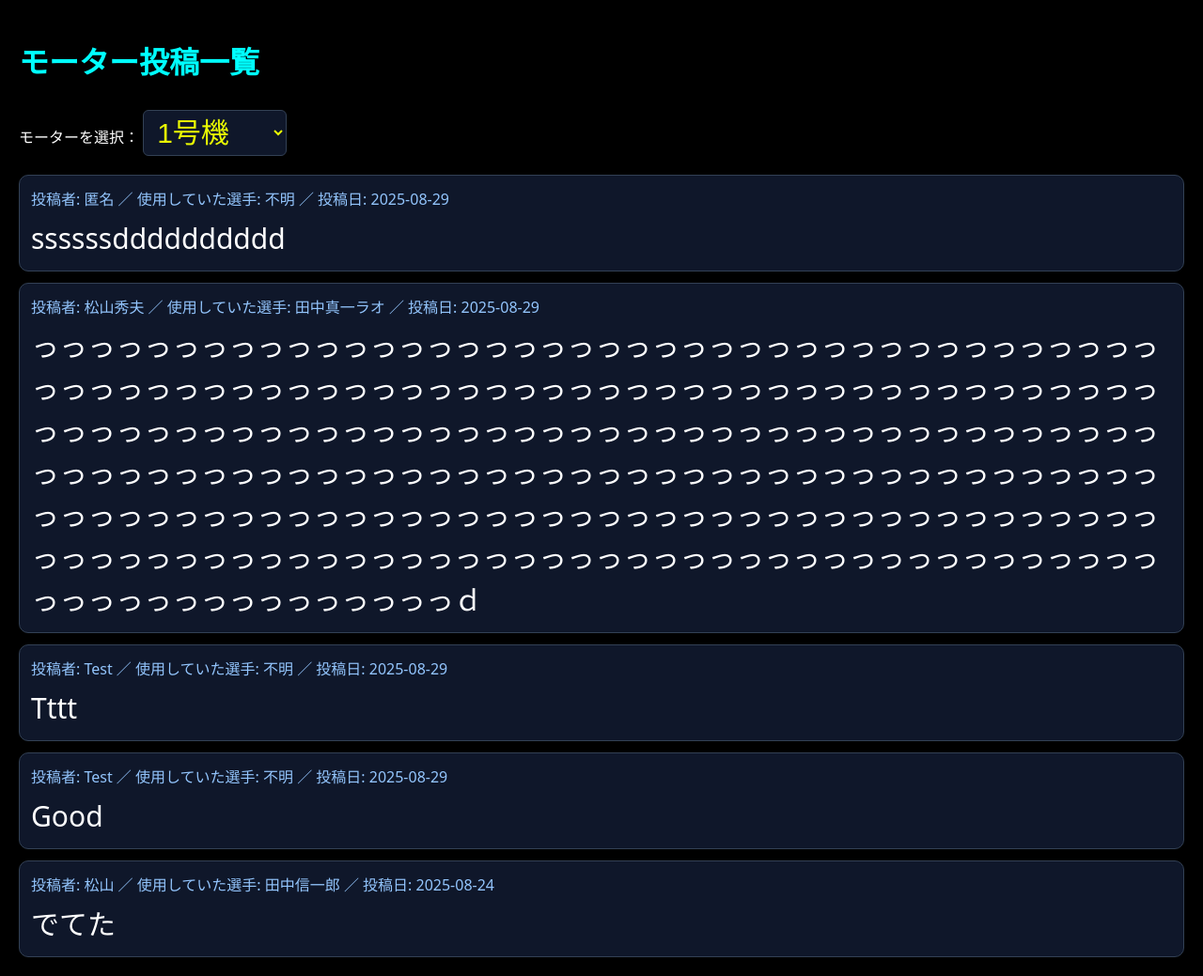
After one commit to hideonSOS/Website, a Django app: page /website/machines/1/ in a window 1280 px wide. The commit adds this page. Shown: the whole page at 94% size. Run offline with Django 5.2, Linux system fonts and the light colour scheme; data comes from the database, SQL or seed files in the repository; both versions use the stored data as it was after the commit.

Commit message:
モーター情報について一覧表示可能に

```diff
--- /dev/null
+++ b/website/templates/motor_comments_detail.html
@@ -0,0 +1,146 @@
+<!DOCTYPE html>
+<html lang="ja">
+<head>
+  <meta charset="UTF-8">
+  <title>◯号機 投稿一覧</title>
+  <style>
+    body {
+      background: #000;
+      color: #fff;
+      font-family: system-ui, sans-serif;
+      margin: 0;
+      padding: 20px;
+    }
+    h1 {
+      color: #0ff;
+      margin-bottom: 30px;
+    }
+    .controls {
+      margin-bottom: 20px;
+    }
+    select {
+      padding: 6px 10px;
+      border-radius: 6px;
+      border: 1px solid #334155;
+      background: #0f172a;
+      color: #eafb02;
+      font-size:30px;
+    }
+    .post-list {
+      display: flex;
+      flex-direction: column;
+      gap: 12px;
+    }
+    .post-card {
+      background: #0f172a;
+      border: 1px solid #334155;
+      border-radius: 10px;
+      padding: 12px;
+    }
+    .meta {
+      font-size: 16px;
+      color: #93c5fd;
+      margin-bottom: 8px;
+      white-space: normal;   /* ← 改行を許可 */
+      word-break: break-word; /* ← 長い単語も折り返す */
+      overflow-wrap: break-word; /* こちらも保険 */
+    }
+    .content {
+      font-size: 30px;
+      line-height: 1.5;
+      white-space: pre-wrap;
+    }
+  </style>
+</head>
+<body>
+  <h1>モーター投稿一覧</h1>
+
+  <!-- 号機を選ぶUI -->
+  <div class="controls">
+    <label for="machineSelect">モーターを選択：</label>
+    <select id="machineSelect"></select>
+  </div>
+
+  <div id="output">モーターを選択してください</div>
+
+  <script>
+    const API_BASE = "/website/api/machines";
+    const machineNo = {{ machine_no }};   // ← Djangoから埋め込まれる
+    // ====== fetchPosts ======
+    async function fetchPosts(machineNo){
+      try{
+        const res = await fetch(`${API_BASE}/${machineNo}/posts`, {
+          cache:"no-store",
+          credentials:"same-origin"
+        });
+        if(res.ok){
+          return await res.json();
+        }
+        console.error("GET failed:", res.status, await res.text());
+      }catch(e){
+        console.error("GET error:", e);
+      }
+      return [];
+    }
+
+    // ====== 画面に表示 ======
+    async function renderPosts(machineNo){
+      const output = document.getElementById("output");
+      const posts = await fetchPosts(machineNo);
+
+      if(posts.length === 0){
+        output.textContent = "投稿はありません";
+      }else{
+        const sorted = posts.slice().sort((a, b) =>
+          new Date(b.created_at) - new Date(a.created_at)
+        );
+
+        const list = document.createElement("div");
+        list.className = "post-list";
+
+        sorted.forEach(p => {
+          const card = document.createElement("div");
+          card.className = "post-card";
+
+          const meta = document.createElement("div");
+          meta.className = "meta";
+          meta.textContent = `投稿者: ${p.author || "匿名"} ／ 使用していた選手: ${p.racer || "不明"} ／ 投稿日: ${p.scheduled_at || "未設定"}`;
+
+          const content = document.createElement("div");
+          content.className = "content";
+          content.textContent = p.content || "";
+
+          card.appendChild(meta);
+          card.appendChild(content);
+          list.appendChild(card);
+        });
+
+        output.innerHTML = "";
+        output.appendChild(list);
+      }
+    }
+
+    // ====== 初期化（セレクトボックスに1～100号機を追加） ======
+    function initMachineSelect(){
+      const select = document.getElementById("machineSelect");
+      for(let i=1; i<=100; i++){
+        const opt = document.createElement("option");
+        opt.value = i;
+        opt.textContent = `${i}号機`;
+        select.appendChild(opt);
+      }
+      // デフォルトで1号機を選択
+      select.value = machineNo;
+      renderPosts(machineNo);
+
+      // 選択変更時に再描画
+      select.addEventListener("change", (e)=>{
+        const machineNo = e.target.value;
+        renderPosts(machineNo);
+      });
+    }
+
+    initMachineSelect();
+  </script>
+</body>
+</html>
--- a/website/urls.py
+++ b/website/urls.py
@@ -6,7 +6,10 @@ from .views import (
     Motor_Comments,
     MotorCommentListCreateAPI,
     MotorCommentDetailAPI,
+    MotorCommentDetailView,
 )
+from django.http import HttpResponseNotFound
+
 
 app_name = 'website'
 
@@ -27,4 +30,9 @@ urlpatterns = [
 
     # ←← これ（/<pk>/delete）は “POST フォールバック”
     path("api/machines/<int:machine_no>/posts/<int:pk>/delete", MotorCommentDetailAPI.as_view(),name="motor_post_delete_api"),
+
+    # 一覧表示するページで、自動的にjavascriptのfetchが走ります。
+    path("machines/<int:machine_no>/", MotorCommentDetailView.as_view(), name="motor_comments_detail"),
+
+    path("machines/", lambda request: HttpResponseNotFound()),
 ]
--- a/website/views.py
+++ b/website/views.py
@@ -8,7 +8,7 @@ from .models import Post, MotorComment
 from .forms import PostForm
 from django.views import View
 from .scrape1 import scrape
-from django.http import JsonResponse, HttpResponseBadRequest, HttpResponseNotAllowed, HttpResponse
+from django.http import JsonResponse, HttpResponseBadRequest, HttpResponseNotAllowed, HttpResponse,HttpResponseNotFound
 import json
 from datetime import date
 from django.shortcuts import get_object_or_404
@@ -37,7 +37,7 @@ class CalcTokutenView(TemplateView):
             context["chart_values"] = df["得点率"].tolist() # 縦棒の値
             return context
         except:
-            print('読み込まれました')
+            #print('読み込まれました')
             pass
 
 
@@ -76,6 +76,8 @@ class PostDeleteView(DeleteView):
     template_name = "post_confirm_delete.html"
     success_url = reverse_lazy("website:gallery")
 
+
+# ^^^^^^^^^^^^^^^^^^^^^モーター情報に関わる処理^^^^^^^^^^^^^^^^^
 
 class MotorCommentListCreateAPI(View):
     """
@@ -140,6 +142,7 @@ class MotorCommentDetailAPI(View):
     # 誤ってGETなどが来た時の保険
     def get(self, *args, **kwargs):
         return HttpResponseNotAllowed(["DELETE"])
+
     def post(self, request, machine_no, pk):
         # /.../delete だけ許可（互換ルート）
         if str(request.path).endswith("/delete"):
@@ -147,3 +150,19 @@ class MotorCommentDetailAPI(View):
             obj.delete()
             return HttpResponse(status=204)
         return HttpResponseNotAllowed(["DELETE"])
+
+
+class MotorCommentDetailView(TemplateView):
+    template_name = "motor_comments_detail.html"
+
+    def get_context_data(self, **kwargs):
+        context = super().get_context_data(**kwargs)
+        machine_no = self.kwargs.get("machine_no")
+
+        # 範囲外なら404を返したい場合
+        if not (1 <= machine_no <= 100):
+            raise HttpResponseNotFound("指定された号機は存在しません")
+
+        # JSで使うために埋め込みたいならcontextに渡す
+        context["machine_no"] = machine_no
+        return context
```
Also changed, not shown: website/templates/motor_comments.html (+19 -3 lines), myproject/db.sqlite3 (added), website/forms.py (line endings or trailing spaces), website/templates/three.html (deleted), 1 other file.
